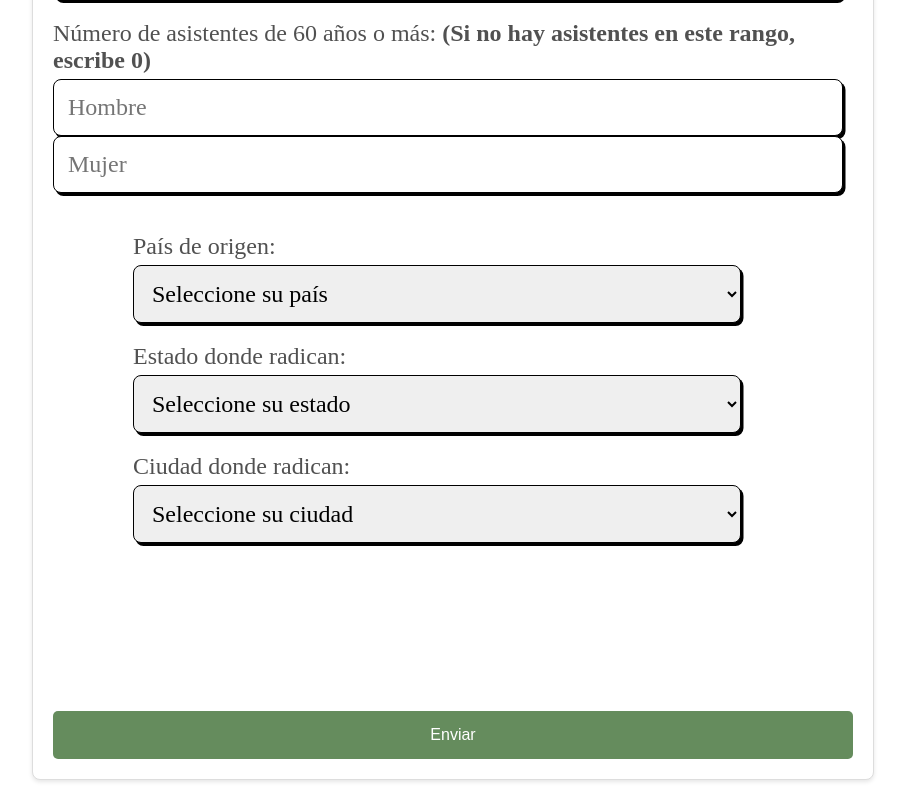
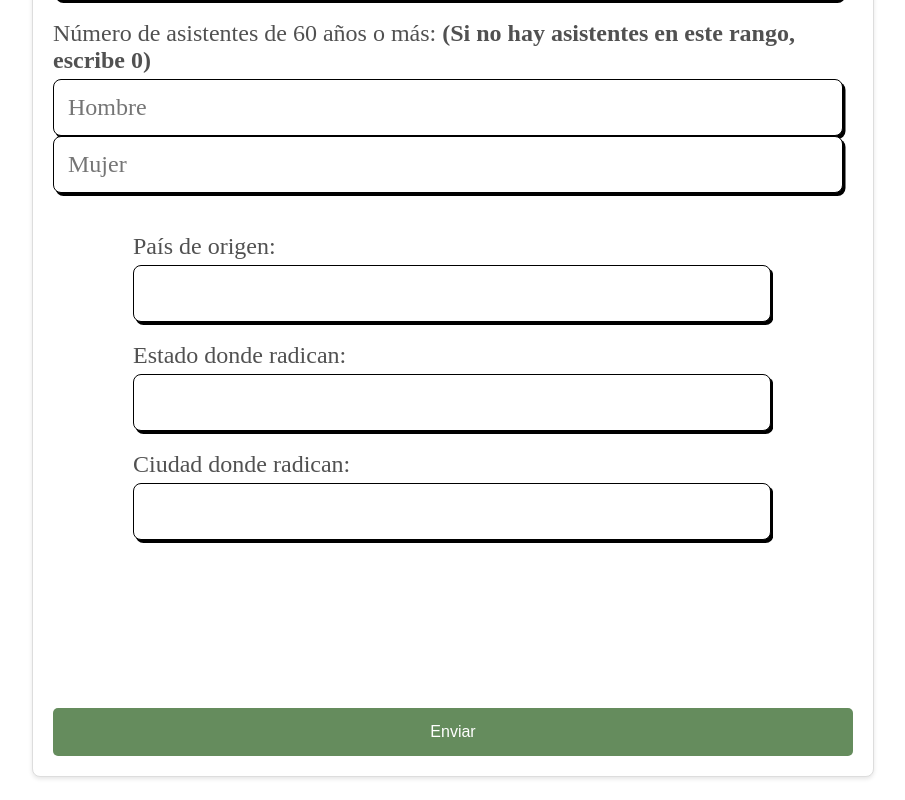
Before and after one commit to Darioantonio20/formularioPicnich, a React (Vite) app: page /registro-grupal in a window 1280 px wide. Shown: the part 1801-2601 px from the top of the page, without its empty margins (187-1092 px from the left). Built offline with nearby package versions, Linux system fonts and the light colour scheme.

Commit message:
[FIX] alert and data

```diff
--- a/src/RegistroGrupal.jsx
+++ b/src/RegistroGrupal.jsx
@@ -27,29 +27,6 @@ function RegistroGrupal() {
     Estado: '',
     Ciudad: '',
   });
-
-  const estados = [
-    "Aguascalientes", "Baja California", "Baja California Sur", "Campeche", "Chiapas",
-    "Chihuahua", "Ciudad de México", "Coahuila", "Colima", "Durango", "Estado de México",
-    "Guanajuato", "Guerrero", "Hidalgo", "Jalisco", "Michoacán", "Morelos", "Nayarit",
-    "Nuevo León", "Oaxaca", "Puebla", "Querétaro", "Quintana Roo", "San Luis Potosí",
-    "Sinaloa", "Sonora", "Tabasco", "Tamaulipas", "Tlaxcala", "Veracruz", "Yucatán", "Zacatecas"
-  ];
-
-  const ciudades = [
-    "Ciudad de México", "Guadalajara", "Monterrey", "Puebla", "Toluca", "Tijuana", "León",
-    "Ciudad Juárez", "Torreón", "San Luis Potosí", "Mérida", "Chihuahua", "Querétaro",
-    "Aguascalientes", "Morelia", "Saltillo", "Hermosillo", "Mexicali", "Culiacán",
-    "Villahermosa", "Cancún", "Veracruz", "Tuxtla Gutiérrez", "Reynosa", "Oaxaca",
-    "Acapulco", "Durango", "Tepic", "Cuernavaca", "Chilpancingo", "Tlaxcala", "Zacatecas"
-  ];
-
-  const paises = [
-    "México", "Estados Unidos", "Canadá", "Guatemala", "El Salvador", "Honduras", "Nicaragua",
-    "Costa Rica", "Panamá", "Colombia", "Venezuela", "Perú", "Brasil", "Argentina", "Chile",
-    "Uruguay", "Paraguay", "Bolivia", "Ecuador", "España", "Francia", "Alemania", "Italia",
-    "Reino Unido", "Japón", "China", "India", "Australia"
-  ];
 
   const location = useLocation();
   const searchParams = new URLSearchParams(location.search);
@@ -108,11 +85,18 @@ function RegistroGrupal() {
 
   const handleSubmit = async (e) => {
     e.preventDefault();
-    try {
-      await setDoc(doc(db, 'asistentes', key), formData, { merge: true });
-      console.log('Document successfully written!');
-    } catch (error) {
-      console.error('Error writing document:', error);
+    const allFieldsFilled = Object.values(formData).every(field => field !== '');
+
+    if (allFieldsFilled) {
+      try {
+        await setDoc(doc(db, 'asistentes', key), formData, { merge: true });
+        console.log('Document successfully written!');
+        alert('Formulario enviado correctamente.');
+      } catch (error) {
+        console.error('Error writing document:', error);
+      }
+    } else {
+      alert('Por favor, complete todos los campos antes de enviar.');
     }
   };
 
@@ -175,30 +159,15 @@ function RegistroGrupal() {
         <div className="container">
           <div className="form-group">
             <label className="form-labelcito">País de origen:</label>
-            <select className="input" name="Pais" value={formData.Pais} onChange={handleChange} required>
-              <option value="">Seleccione su país</option>
-              {paises.map((pais, index) => (
-                <option key={index} value={pais}>{pais}</option>
-              ))}
-            </select>
+            <input className="input" type="text" name="Pais" value={formData.Pais} onChange={handleChange} required />
           </div>
           <div className="form-group">
             <label className="form-labelcito">Estado donde radican:</label>
-            <select className="input" name="Estado" value={formData.Estado} onChange={handleChange} required>
-              <option value="">Seleccione su estado</option>
-              {estados.map((estado, index) => (
-                <option key={index} value={estado}>{estado}</option>
-              ))}
-            </select>
+            <input className="input" type="text" name="Estado" value={formData.Estado} onChange={handleChange} required />
           </div>
           <div className="form-group">
             <label className="form-labelcito">Ciudad donde radican:</label>
-            <select className="input" name="Ciudad" value={formData.Ciudad} onChange={handleChange} required>
-              <option value="">Seleccione su ciudad</option>
-              {ciudades.map((ciudad, index) => (
-                <option key={index} value={ciudad}>{ciudad}</option>
-              ))}
-            </select>
+            <input className="input" type="text" name="Ciudad" value={formData.Ciudad} onChange={handleChange} required />
           </div>
         </div>
         <button className="buttonJson" type="submit">Enviar</button>
--- a/src/RegistroIndividual.jsx
+++ b/src/RegistroIndividual.jsx
@@ -16,29 +16,6 @@ function RegistroIndividual() {
     Ciudad: '',
   });
 
-  const estados = [
-    "Aguascalientes", "Baja California", "Baja California Sur", "Campeche", "Chiapas",
-    "Chihuahua", "Ciudad de México", "Coahuila", "Colima", "Durango", "Estado de México",
-    "Guanajuato", "Guerrero", "Hidalgo", "Jalisco", "Michoacán", "Morelos", "Nayarit",
-    "Nuevo León", "Oaxaca", "Puebla", "Querétaro", "Quintana Roo", "San Luis Potosí",
-    "Sinaloa", "Sonora", "Tabasco", "Tamaulipas", "Tlaxcala", "Veracruz", "Yucatán", "Zacatecas"
-  ];
-
-  const ciudades = [
-    "Ciudad de México", "Guadalajara", "Monterrey", "Puebla", "Toluca", "Tijuana", "León",
-    "Ciudad Juárez", "Torreón", "San Luis Potosí", "Mérida", "Chihuahua", "Querétaro",
-    "Aguascalientes", "Morelia", "Saltillo", "Hermosillo", "Mexicali", "Culiacán",
-    "Villahermosa", "Cancún", "Veracruz", "Tuxtla Gutiérrez", "Reynosa", "Oaxaca",
-    "Acapulco", "Durango", "Tepic", "Cuernavaca", "Chilpancingo", "Tlaxcala", "Zacatecas", "Tapachula",
-  ];
-
-  const paises = [
-    "México", "Estados Unidos", "Canadá", "Guatemala", "El Salvador", "Honduras", "Nicaragua",
-    "Costa Rica", "Panamá", "Colombia", "Venezuela", "Perú", "Brasil", "Argentina", "Chile",
-    "Uruguay", "Paraguay", "Bolivia", "Ecuador", "España", "Francia", "Alemania", "Italia",
-    "Reino Unido", "Japón", "China", "India", "Australia"
-  ];
-
   const location = useLocation();
   const searchParams = new URLSearchParams(location.search);
   const key = searchParams.get('key');
@@ -52,8 +29,18 @@ function RegistroIndividual() {
           const docSnap = await getDoc(docRef);
 
           if (docSnap.exists()) {
-            console.log('Document data:', docSnap.data()); // Debugging
-            setFormData(docSnap.data());
+            const data = docSnap.data();
+            console.log('Document data:', data); // Debugging
+            setFormData({
+              Nombre: data['Nombre'] || '',
+              mail: data['mail'] || '',
+              phone: data['phone'] || '',
+              Edad: data['Edad']?.toString() || '',
+              sexo: data['sexo'] || '',
+              Pais: data['Pais'] || '',
+              Estado: data['Estado'] || '',
+              Ciudad: data['Ciudad'] || '',
+            });
           } else {
             console.error('No such document!');
           }
@@ -75,11 +62,18 @@ function RegistroIndividual() {
 
   const handleSubmit = async (e) => {
     e.preventDefault();
-    try {
-      await setDoc(doc(db, 'asistentes', key), formData, { merge: true });
-      console.log('Document successfully written!');
-    } catch (error) {
-      console.error('Error writing document:', error);
+    const allFieldsFilled = Object.values(formData).every(field => field !== '');
+
+    if (allFieldsFilled) {
+      try {
+        await setDoc(doc(db, 'asistentes', key), formData, { merge: true });
+        console.log('Document successfully written!');
+        alert('Formulario enviado correctamente.');
+      } catch (error) {
+        console.error('Error writing document:', error);
+      }
+    } else {
+      alert('Por favor, complete todos los campos antes de enviar.');
     }
   };
 
@@ -119,30 +113,15 @@ function RegistroIndividual() {
         <div className="container">
           <div className="form-group">
             <label className="form-labelcito">País de origen:</label>
-            <select className="input" name="Pais" value={formData.Pais} onChange={handleChange} required>
-              <option value="">Seleccione su país</option>
-              {paises.map((pais, index) => (
-                <option key={index} value={pais}>{pais}</option>
-              ))}
-            </select>
+            <input className="input" type="text" name="Pais" value={formData.Pais} onChange={handleChange} required />
           </div>
           <div className="form-group">
             <label className="form-labelcito">Estado donde radican:</label>
-            <select className="input" name="Estado" value={formData.Estado} onChange={handleChange} required>
-              <option value="">Seleccione su estado</option>
-              {estados.map((estado, index) => (
-                <option key={index} value={estado}>{estado}</option>
-              ))}
-            </select>
+            <input className="input" type="text" name="Estado" value={formData.Estado} onChange={handleChange} required />
           </div>
           <div className="form-group">
             <label className="form-labelcito">Ciudad donde radican:</label>
-            <select className="input" name="Ciudad" value={formData.Ciudad} onChange={handleChange} required>
-              <option value="">Seleccione su ciudad</option>
-              {ciudades.map((ciudad, index) => (
-                <option key={index} value={ciudad}>{ciudad}</option>
-              ))}
-            </select>
+            <input className="input" type="text" name="Ciudad" value={formData.Ciudad} onChange={handleChange} required />
           </div>
         </div>
         <button className="buttonJson" type="submit">Enviar</button>
```
